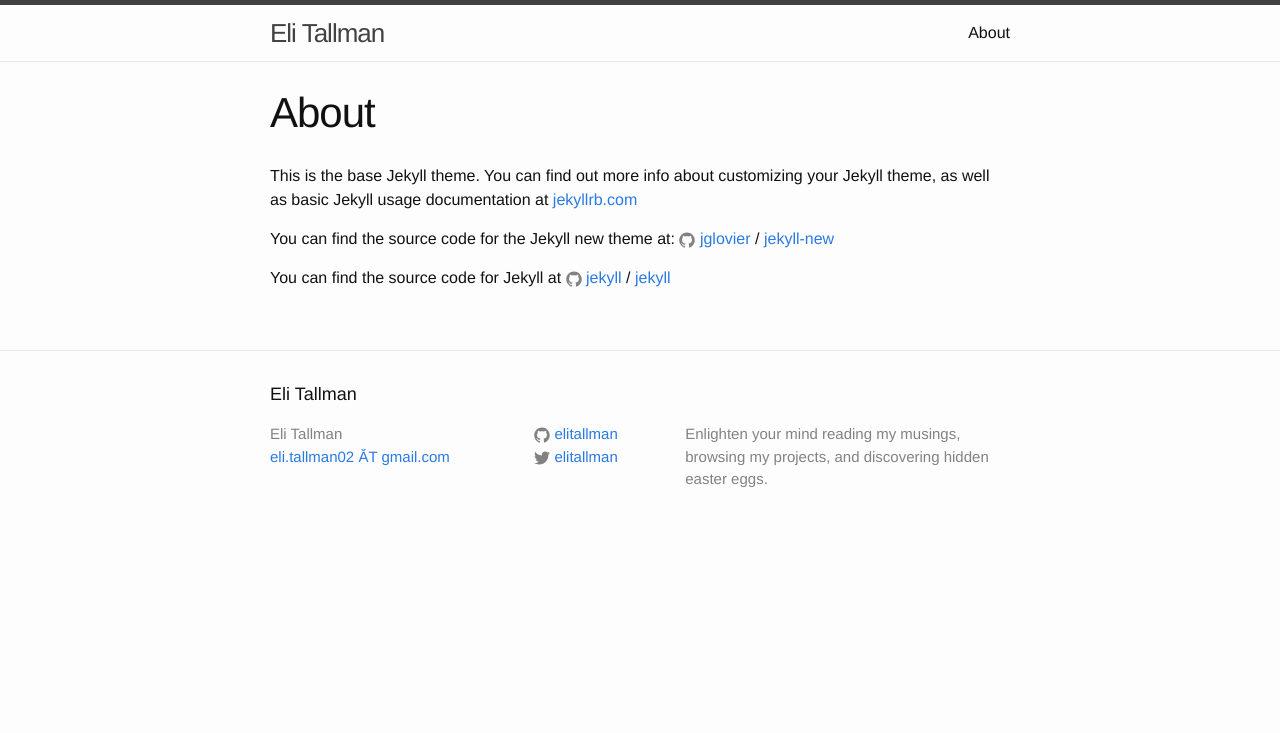
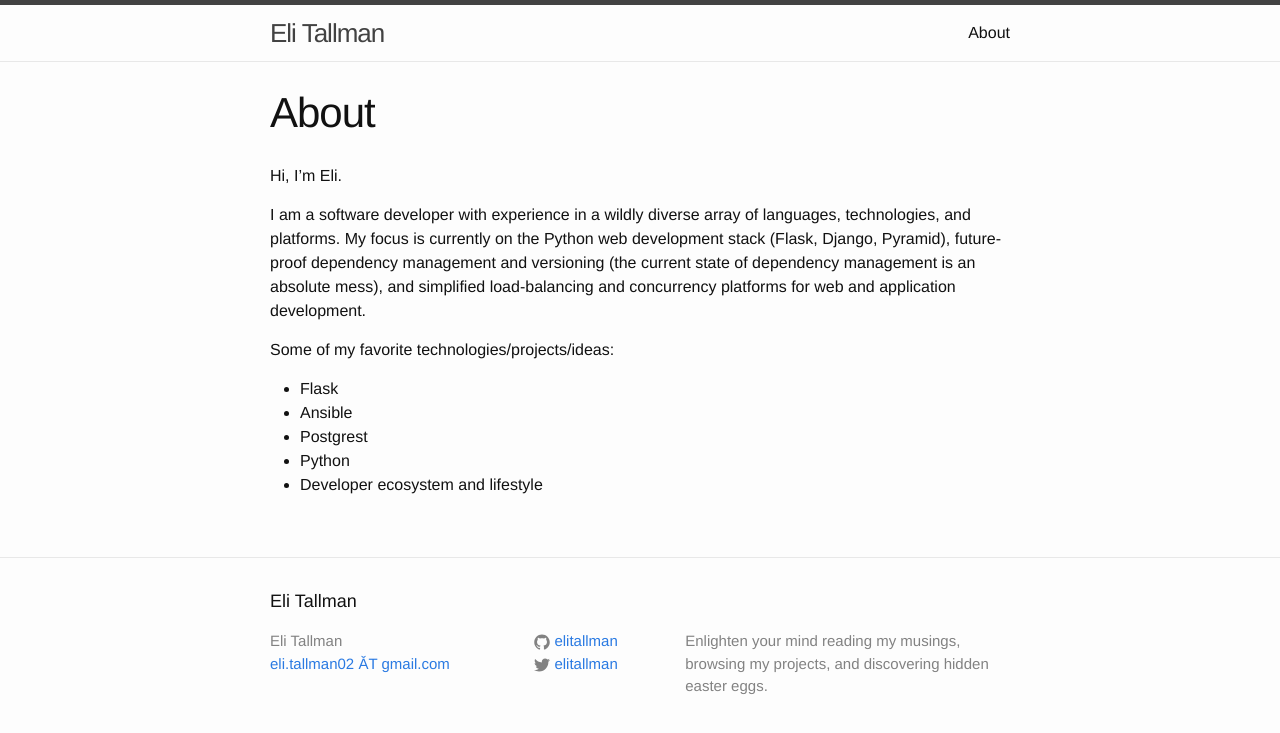
Before and after one commit to elitallman/elitallman.github.io, a Jekyll site: the page built from about.md, in a window 1280 px wide. Shown: the top 733 px of the page. Built offline with Jekyll 4.4.1, drawn with Linux system fonts in a browser that asks for light colours.

Commit message:
Update about.md

```diff
--- a/about.md
+++ b/about.md
@@ -4,12 +4,13 @@ title: About
 permalink: /about/
 ---
 
-This is the base Jekyll theme. You can find out more info about customizing your Jekyll theme, as well as basic Jekyll usage documentation at [jekyllrb.com](http://jekyllrb.com/)
+Hi, I'm Eli.
 
-You can find the source code for the Jekyll new theme at:
-{% include icon-github.html username="jglovier" %} /
-[jekyll-new](https://github.com/jglovier/jekyll-new)
+I am a software developer with experience in a wildly diverse array of languages, technologies, and platforms. My focus is currently on the Python web development stack (Flask, Django, Pyramid), future-proof dependency management and versioning (the current state of dependency management is an absolute mess), and simplified load-balancing and concurrency platforms for web and application development.
 
-You can find the source code for Jekyll at
-{% include icon-github.html username="jekyll" %} /
-[jekyll](https://github.com/jekyll/jekyll)
+Some of my favorite technologies/projects/ideas:
+* Flask
+* Ansible
+* Postgrest
+* Python
+* Developer ecosystem and lifestyle
```
